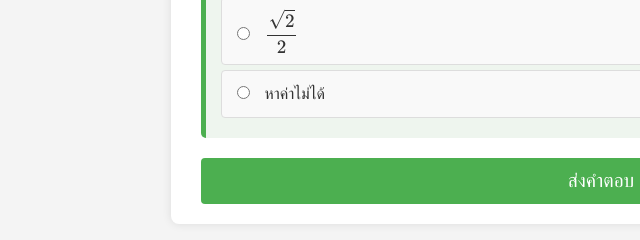
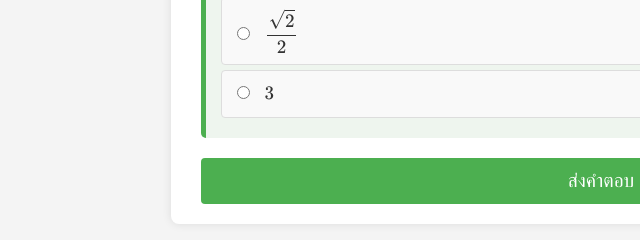
Before and after one commit to panachai84-sys/panachai.github, a plain HTML site: page index.html in a window 1280 px wide. Shown: the part 4093-4333 px from the top of the page, 39-679 px from the left. Drawn offline with nearby package versions, Linux system fonts and the light colour scheme.

Commit message:
Update index.html

```diff
--- a/index.html
+++ b/index.html
@@ -384,7 +384,7 @@
                 "isCorrect": false
             },
             {
-                "text": "หาค่าไม่ได้",
+                "text": "$\\displaystyle 3$",
                 "isCorrect": false
             }
         ]
```
